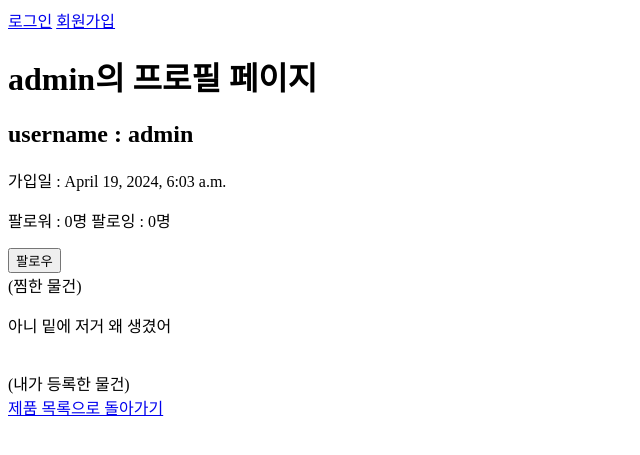
After one commit to juhyeon-source/-django, a Django app: page /accounts/profile/admin/ in a window 1280 px wide. The commit adds this page. Shown: the top 455 px of the page, without its empty margins (0-640 px from the left). Run offline with Django 4.2, Linux system fonts and the light colour scheme; data comes from the database, SQL or seed files in the repository; both versions use the stored data as it was after the commit.

Commit message:
다했다~

```diff
--- a/market/accounts/models.py
+++ b/market/accounts/models.py
@@ -3,4 +3,8 @@ from django.contrib.auth.models import AbstractUser
 
 
 class User(AbstractUser):
-    pass
+    following = models.ManyToManyField(
+        "self", symmetrical=False, related_name="followers"
+    )
+    created_at = models.DateTimeField(auto_now_add=True)
+    updated_at = models.DateTimeField(auto_now=True)
--- /dev/null
+++ b/market/accounts/templates/accounts/profile.html
@@ -0,0 +1,38 @@
+{% extends 'base.html' %}
+
+{% block content %}
+    <h1>{{ member.username }}의 프로필 페이지</h1>
+
+    <div>
+        <h2>username : {{ member.username }}</h2>
+        <p>가입일 : {{ member.created_at }}</p>
+        <p>
+            팔로워 : {{ member.followers.count }}명
+            팔로잉 : {{ member.following.count }}명
+        </p>
+    </div>
+
+    <div>
+        <form action="{% url "accounts:follow" member.pk %}" method="POST">
+            {% csrf_token %}
+            {% if user in member.followers.all %}
+                <button type="submit">언팔로우</button>
+            {% else %}
+                <button type="submit">팔로우</button>
+            {% endif %}
+        </form>
+    </div>
+    <div>(찜한 물건)
+        {% for article in member.like_articles.all %}
+        <p>{{ article.title }}</p>
+        {% endfor %}
+    </div>
+    <br>
+    <div>(내가 등록한 물건)
+        {% for article in member.products.all %}
+        <p>{{ article.title }}</p>
+        {% endfor %}
+    </div>
+    <a href="{% url 'products:product_list' %}">제품 목록으로 돌아가기</a>
+
+{% endblock content %}
--- a/market/accounts/urls.py
+++ b/market/accounts/urls.py
@@ -10,4 +10,7 @@ urlpatterns = [
     path('update/', views.update, name='update'),
     path('change_password/', views.change_password, name='change_password'),
 
+    path("users/", views.users, name="users"),
+    path("profile/<str:username>/", views.profile, name="profile"),
+    path("<int:user_id>/follow/", views.follow, name="follow"),
 ]
--- a/market/accounts/views.py
+++ b/market/accounts/views.py
@@ -9,6 +9,8 @@ from django.views.decorators.http import require_POST, require_http_methods
 from .forms import CustomUserChangeForm, CustomUserCreationForm
 from django.contrib.auth.decorators import login_required
 from django.contrib.auth import update_session_auth_hash
+from django.shortcuts import get_object_or_404
+from django.contrib.auth import get_user_model
 
 @require_http_methods(["GET","POST"])
 def login(request):
@@ -74,3 +76,29 @@ def change_password(request):
         form = PasswordChangeForm(request.user)
     context = {"form" : form}
     return render(request, 'accounts/change_password.html', context)
+
+
+
+def users(request):
+    return render(request, "accounts/users.html")
+
+
+def profile(request, username):
+    member = get_object_or_404(get_user_model(), username=username)
+    context = {
+        "member": member,
+    }
+    return render(request, "accounts/profile.html", context)
+
+
+@require_POST
+def follow(request, user_id):
+    if request.user.is_authenticated:
+        member = get_object_or_404(get_user_model(), pk=user_id)
+        if member != request.user:
+            if request.user in member.followers.all():
+                member.followers.remove(request.user)
+            else:
+                member.followers.add(request.user)
+        return redirect("accounts:profile", member.username)
+    return redirect("accounts:login")
--- a/market/market/urls.py
+++ b/market/market/urls.py
@@ -5,5 +5,5 @@ from django.urls.conf import include
 urlpatterns = [
     path('admin/', admin.site.urls),
     path('accounts/', include('accounts.urls')),
-    path('products/', include('products.urls'))
+    path('products/', include('products.urls')),
 ]
--- a/market/products/forms.py
+++ b/market/products/forms.py
@@ -6,4 +6,4 @@ class ArticleForm(forms.ModelForm):
     class Meta:
         model = Article
         fields = "__all__"
-        exclude = ("author",)
+        exclude = ("author","like_users")
--- a/market/products/templates/products/product_list.html
+++ b/market/products/templates/products/product_list.html
@@ -2,6 +2,7 @@
 
 {% block content %}
     <h1>Product List</h1>
+    {% comment %} <a href="{% url 'accounts:profile' username=member.username %}">내 프로필 페이지로 가기</a> {% endcomment %}
     <a href="{% url 'products:create' %}">새 글 작성</a>
 
     <ul>
--- a/market/templates/base.html
+++ b/market/templates/base.html
@@ -19,6 +19,7 @@
                 {% csrf_token %}
                 <input type="submit" value="회원탈퇴">
             </form>
+            <a href="{% url 'accounts:profile' request.user.username %}">내 프로필 페이지로 가기</a>
         {% else %}
             <a href="{% url 'accounts:login' %}">로그인</a>
             <a href="{% url 'accounts:signup' %}">회원가입</a>
```
Also changed, not shown: market/accounts/templates/accounts/users.html (added, +8 -0 lines), market/products/views.py (+7 -1 lines), market/accounts/migrations/0002_user_following.py (added), market/accounts/migrations/0003_user_created_at_user_updated_at.py (added), market/db.sqlite3.
